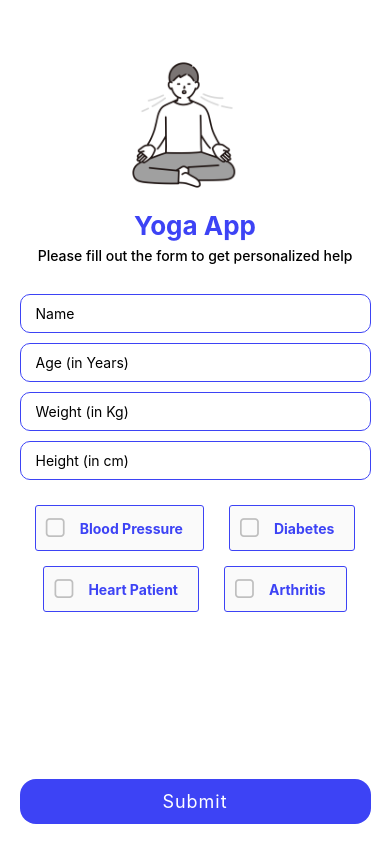
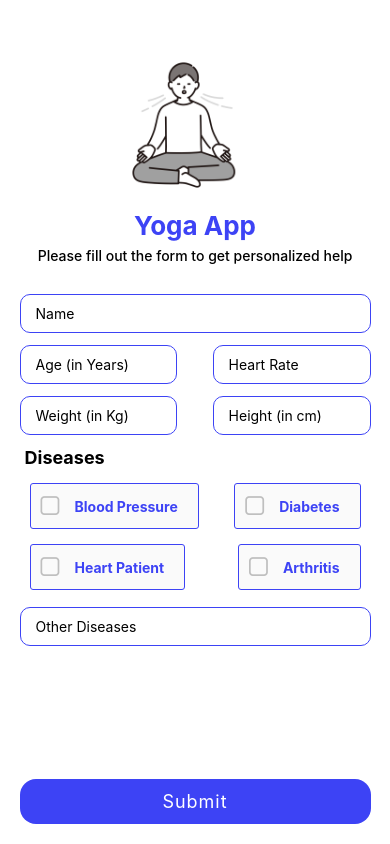
Before and after one commit to abhinavkumar2369/Yoga-App, a React Native app: screen / in a window 390 px wide. Built offline with nearby package versions, Linux system fonts and the light colour scheme.

Commit message:
Added HeartRate, Disease & others diseases options ➕ & Changed Design 🚀

```diff
--- a/components/Home.jsx
+++ b/components/Home.jsx
@@ -13,6 +13,8 @@ export default function Home() {
     const [age, setAge] = useState('');
     const [weight, setWeight] = useState('');
     const [height, setHeight] = useState('');
+    const [heartRate, setHeartRate] = useState('');
+    const [others, setOthers] = useState('');
     const [bloodPressure, setBloodPressure] = useState(false);
     const [diabetes, setDiabetes] = useState(false);
     const [heartPatient, setHeartPatient] = useState(false);
@@ -25,9 +27,9 @@ export default function Home() {
 
         const api_key = " <-------- ADD YOUR API KEY (Here) ----------->";
 
-        const userInput = `Name: ${name}, Age: ${age}, Weight: ${weight}, Height: ${height},
+        const userInput = `Name: ${name}, Age: ${age}, Weight: ${weight}, Height: ${height}, HeartRate ${heartRate},
             Conditions: ${bloodPressure ? 'Blood Pressure, ' : ''}${diabetes ? 'Diabetes, ' : ''}
-            ${heartPatient ? 'Heart Patient, ' : ''}${arthritis ? 'Arthritis' : ''}`;
+            ${heartPatient ? 'Heart Patient, ' : ''}${arthritis ? 'Arthritis' : ''} ${others ? others : ''}`;
 
         const prompt = `Based on this user input: ${userInput}, suggest a yoga routine and provide a link to a relevant YouTube yoga video. Format your response in good rich markdown. and check whether the youtube link is working or not. `;
         try {
@@ -88,11 +90,19 @@ export default function Home() {
             <ScrollView style={styles.formBox}>
                 <View style={styles.formOne}>
                     <TextInput style={styles.input} placeholder="Name" value={name} onChangeText={setName} />
-                    <TextInput style={styles.input} placeholder="Age (in Years)" value={age} onChangeText={setAge} keyboardType="numeric" />
-                    <TextInput style={styles.input} placeholder="Weight (in Kg)" value={weight} onChangeText={setWeight} keyboardType="numeric" />
-                    <TextInput style={styles.input} placeholder="Height (in cm)" value={height} onChangeText={setHeight} keyboardType="numeric" />
+                    <View style={{display: 'flex', flexDirection: 'row', justifyContent: 'space-between', width: '90%'}}>
+                        <TextInput style={styles.inputHalf} placeholder="Age (in Years)" value={age} onChangeText={setAge} keyboardType="numeric" />
+                        <TextInput style={styles.inputHalf} placeholder="Heart Rate" value={heartRate} onChangeText={setHeartRate} keyboardType="numeric" />
+                    </View>
+                    <View style={{display: 'flex', flexDirection: 'row', justifyContent: 'space-between', width: '90%'}}>
+                        <TextInput style={styles.inputHalf} placeholder="Weight (in Kg)" value={weight} onChangeText={setWeight} keyboardType="numeric" />
+                        <TextInput style={styles.inputHalf} placeholder="Height (in cm)" value={height} onChangeText={setHeight} keyboardType="numeric" />
+                    </View>
                 </View>
                 <View style={styles.formTwo}>
+                    <View style={styles.diseaseHeading}>
+                        <Text style={styles.diseaseHeadingText}>Diseases</Text>
+                    </View>
                     <View style={styles.diseaseBox}>
                         <CheckBox
                             title="Blood Pressure"
@@ -123,6 +133,9 @@ export default function Home() {
                             textStyle={{color: '#3d43f5'}}
                         />
                     </View>
+                </View>
+                <View style={styles.others}>
+                    <TextInput style={styles.input} placeholder="Other Diseases" value={others} onChangeText={setOthers} />
                 </View>
             </ScrollView>
 
@@ -205,10 +218,18 @@ const styles = StyleSheet.create({
         display: 'flex',
         justifyContent: 'center',
         alignItems: 'center',
-        gap: 10,
+        gap: 12,
     },
     input: {
         width: '90%',
+        borderColor: '#3d43f5',
+        paddingVertical: 10,
+        paddingHorizontal: 15,
+        borderWidth: 1,
+        borderRadius: 10,
+    },
+    inputHalf: {
+        width: '45%',
         borderColor: '#3d43f5',
         paddingVertical: 10,
         paddingHorizontal: 15,
@@ -222,18 +243,40 @@ const styles = StyleSheet.create({
         alignItems: 'center',
         gap: 10,
     },
+    diseaseHeading:{
+        width: '90%',
+        display: 'flex',
+        flexDirection: 'row',
+        justifyContent: 'flex-start',
+        alignItems: 'center',
+        gap: 5,
+        flexWrap: 'wrap',
+        marginTop: 12,
+        marginLeft: 10,
+    },
+    diseaseHeadingText:{
+        fontSize: 18,
+        fontWeight: 'bold',
+    },
     diseaseBox: {
         width: '90%',
         display: 'flex',
         flexDirection: 'row',
-        justifyContent: 'center',
+        justifyContent: 'space-between',
         alignItems: 'center',
         gap: 5,
         flexWrap: 'wrap',
-        marginTop: 20,
     },
     CheckBox: {
         borderColor: '#3d43f5',
+    },
+    others: {
+        width: '100%',
+        display: 'flex',
+        justifyContent: 'center',
+        alignItems: 'center',
+        gap: 10,
+        marginTop: 12,
     },
     buttonContainer: {
         width: '100%',
```
